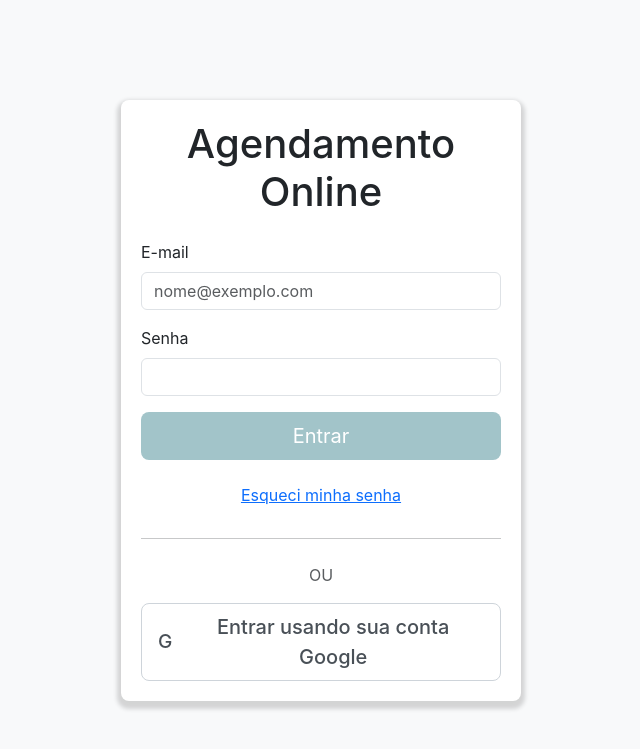
After one commit to IanDerick/Agendamento-de-Consulta, a PHP site: page /login.php in a window 1280 px wide. The commit adds this page. Shown: the top 749 px of the page, without its empty margins (319-959 px from the left). Run offline with PHP 8.4, Linux system fonts and the light colour scheme.

Commit message:
Fazendo o modal de resetar a senha

```diff
--- a/assets/css/estilo.css
+++ b/assets/css/estilo.css
@@ -11,7 +11,7 @@ body {
     width: 100%;
     max-width: 400px;
     padding: 20px;
-    box-shadow: 0 4px 8px rgba(0,0,0,0.1);
+    box-shadow: 0 4px 4px 4px rgba(0,0,0,0.15);
     border-radius: 8px;
     background-color: #ffffff;
 }
@@ -30,6 +30,11 @@ body {
 .google-icon {
     font-size: 1.2rem;
     margin-right: 10px;
+}
+
+.btn-entrar{
+    background-color: #A2C4C9;
+    color: #ffffff;
 }
 
 .sidebar {
--- /dev/null
+++ b/includes/modal_reset_senha.php
@@ -0,0 +1,33 @@
+<div class="modal fade" id="modalResetSenha" tabindex="-1" aria-labelledby="modalResetSenhaLabel" aria-hidden="true">
+    <div class="modal-dialog modal-dialog-centered">
+        <div class="modal-content">
+            <div class="modal-header">
+                <h5 class="modal-title" id="modalResetSenhaLabel">Redefinir Senha</h5>
+                <button type="button" class="btn-close" data-bs-dismiss="modal" aria-label="Close"></button>
+            </div>
+            <div class="modal-body">
+                <form action="#" method="post">
+                    <div class="row">
+                        <div class="col-md-20">
+                            <div class="mb-3">
+                                <label for="emailPaciente" class="form-label">E-mail</label>
+                                <input type="email" class="form-control" id="emailPaciente" name="emailPaciente" required>
+                            </div>
+                            <div class="mb-3">
+                                <label for="novaSenha" class="form-label">Nova senha</label>
+                                <input type="password" class="form-control" id="novaSenha" name="novaSenha" required>
+                            </div>
+                            <div class="mb-3">
+                                <label for="confirmaNovaSenha" class="form-label">Confirme a senha</label>
+                                <input type="password" class="form-control" id="confirmaNovaSenha" name="confirmaNovaSenha" required>
+                            </div>
+                        </div>
+                    </div>
+                </form>
+            </div>
+            <div class="modal-footer">
+                <button type="submit" form="formNovoPaciente" class="btn btn-green">Salvar</button>
+            </div>
+        </div>
+    </div>
+</div>
--- a/login.phtml
+++ b/login.php
@@ -23,10 +23,10 @@
                 <input type="password" class="form-control" id="senha" name="senha" required>
             </div>
             <div class="d-grid gap-2">
-                <button type="submit" class="btn btn-primary btn-lg">Entrar</button>
+                <button type="submit" class="btn btn-lg btn-entrar">Entrar</button>
             </div>
             <div class="text-center mt-3">
-                <a href="#" class="text-decoration-none">Esqueci minha senha</a>
+                <button type="button" class="btn btn-link" data-bs-toggle="modal" data-bs-target="#modalResetSenha">Esqueci minha senha</button>
             </div>
         </form>
         <hr class="my-4">
@@ -40,7 +40,7 @@
             </button>
         </div>
     </div>
-
+    <?php include 'includes/modal_reset_senha.php' ?>
     <script src="https://cdn.jsdelivr.net/npm/bootstrap@5.3.3/dist/js/bootstrap.bundle.min.js"></script>
     <script src="/agendamento-de-consulta/js/script.js"></script>
 </body>
```
